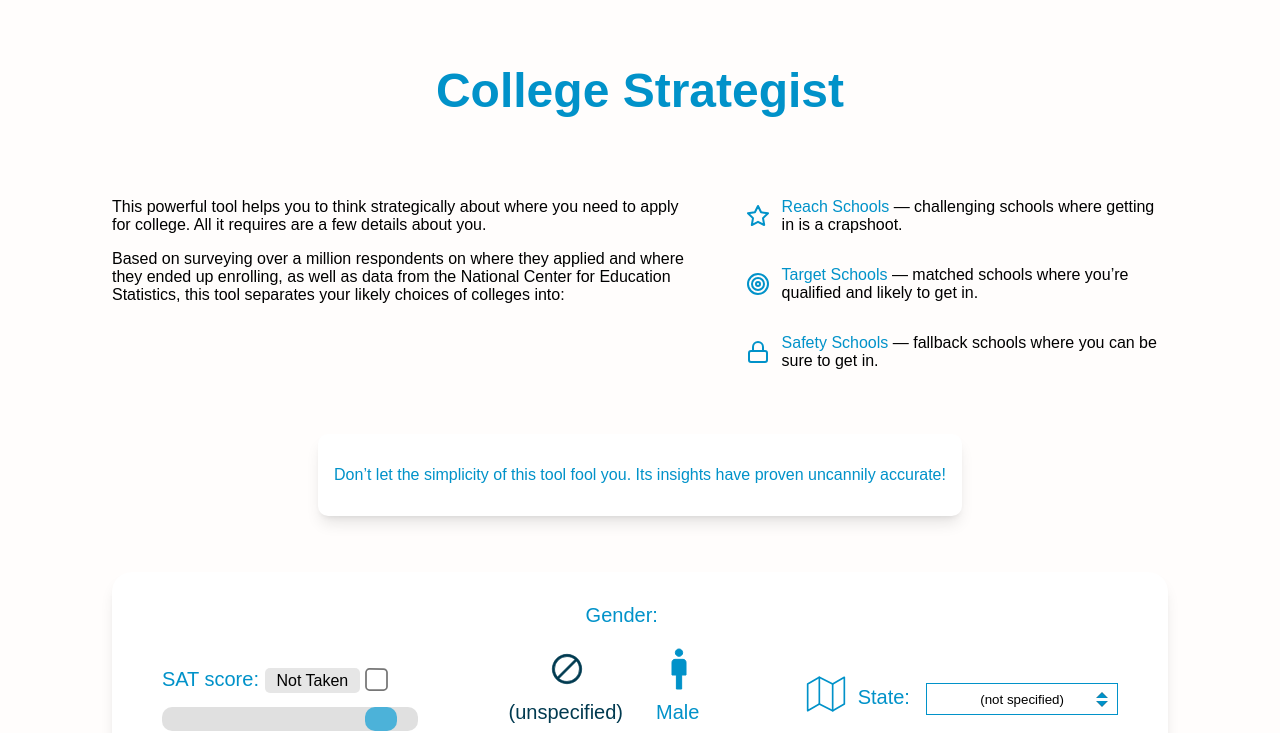
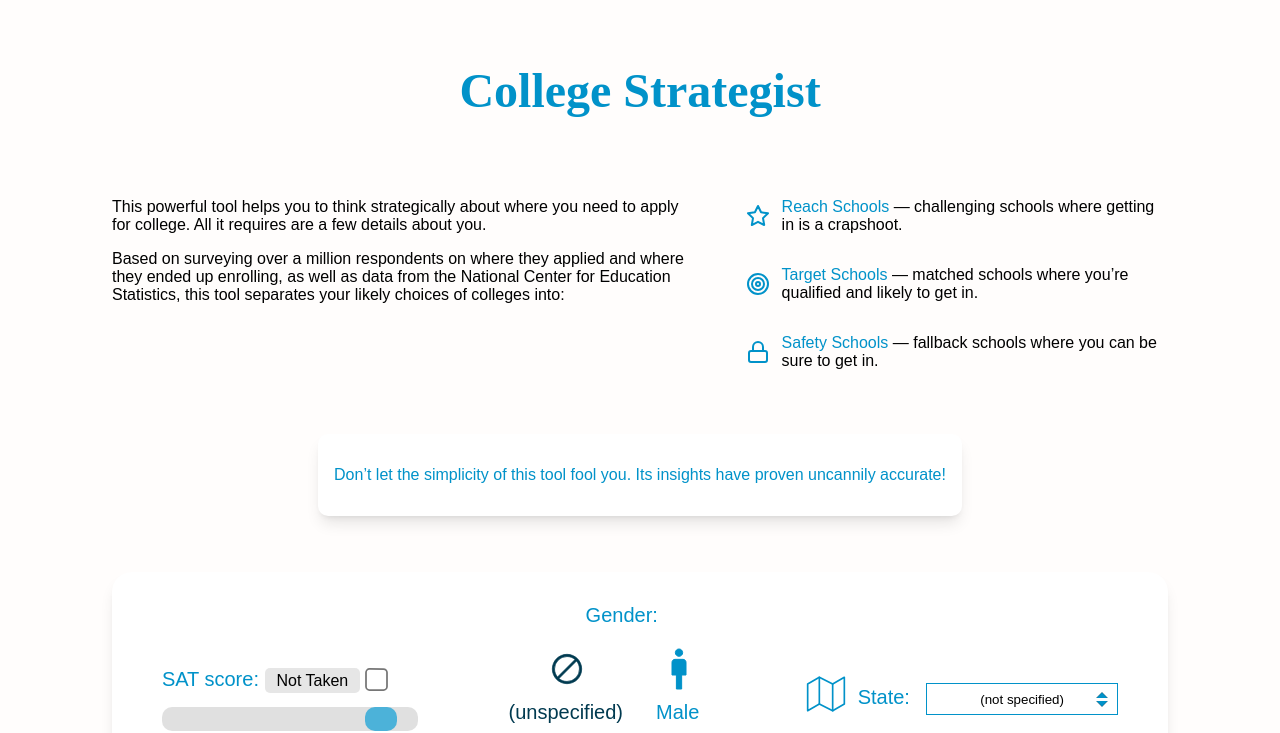
Before and after one commit to theantidoak/CollegeStrategistRedesign, a plain HTML site: page index.html in a window 1280 px wide. Shown: the part 95-828 px from the top of the page. Drawn offline with Linux system fonts and the light colour scheme.

Commit message:
Change font family of College Strategist

```diff
--- a/style.css
+++ b/style.css
@@ -36,6 +36,7 @@ body {
     flex-basis: 100%;
     text-align: center;
     color: var(--logo-blue);
+    font-family: "DM Serif Text",serif;
 }
 
 .first-descriptions {
```
